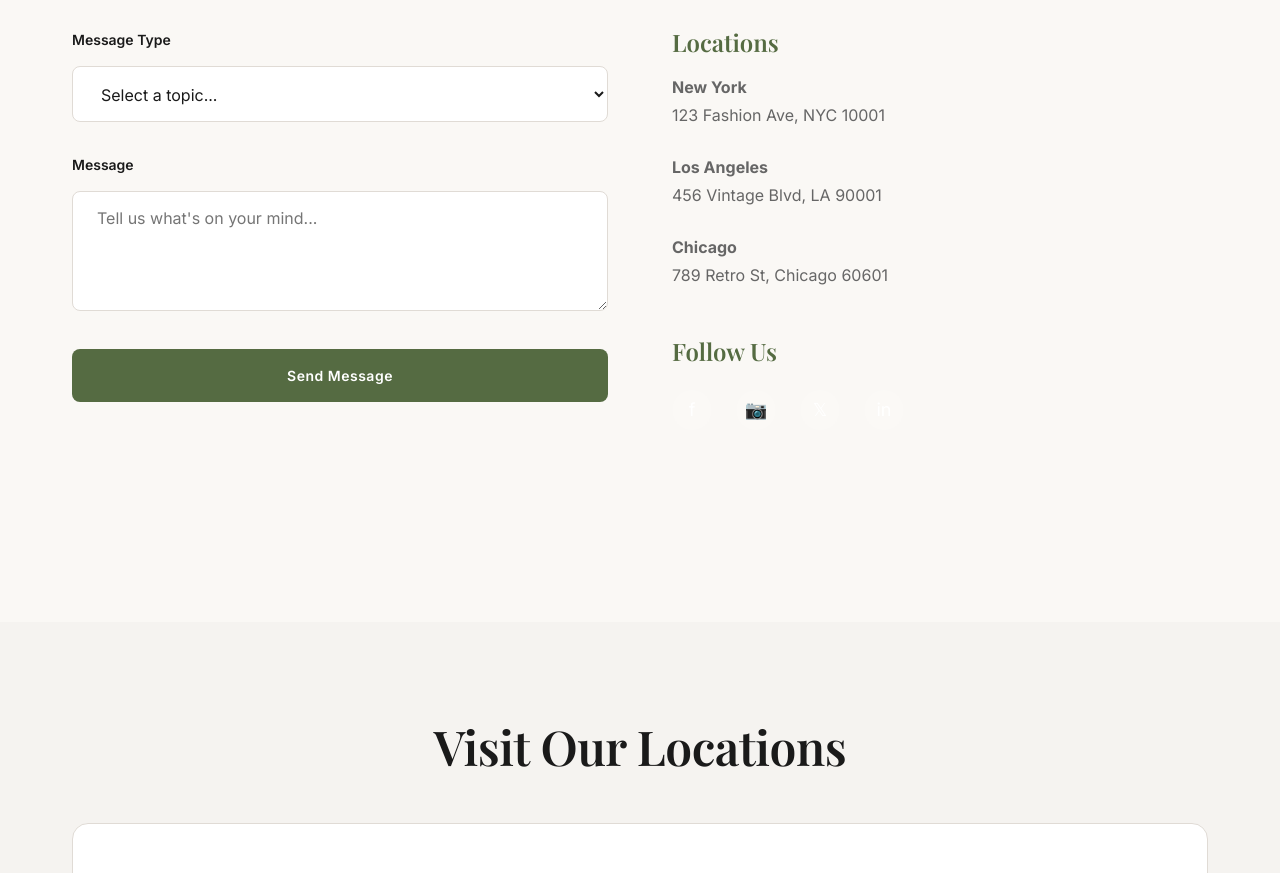
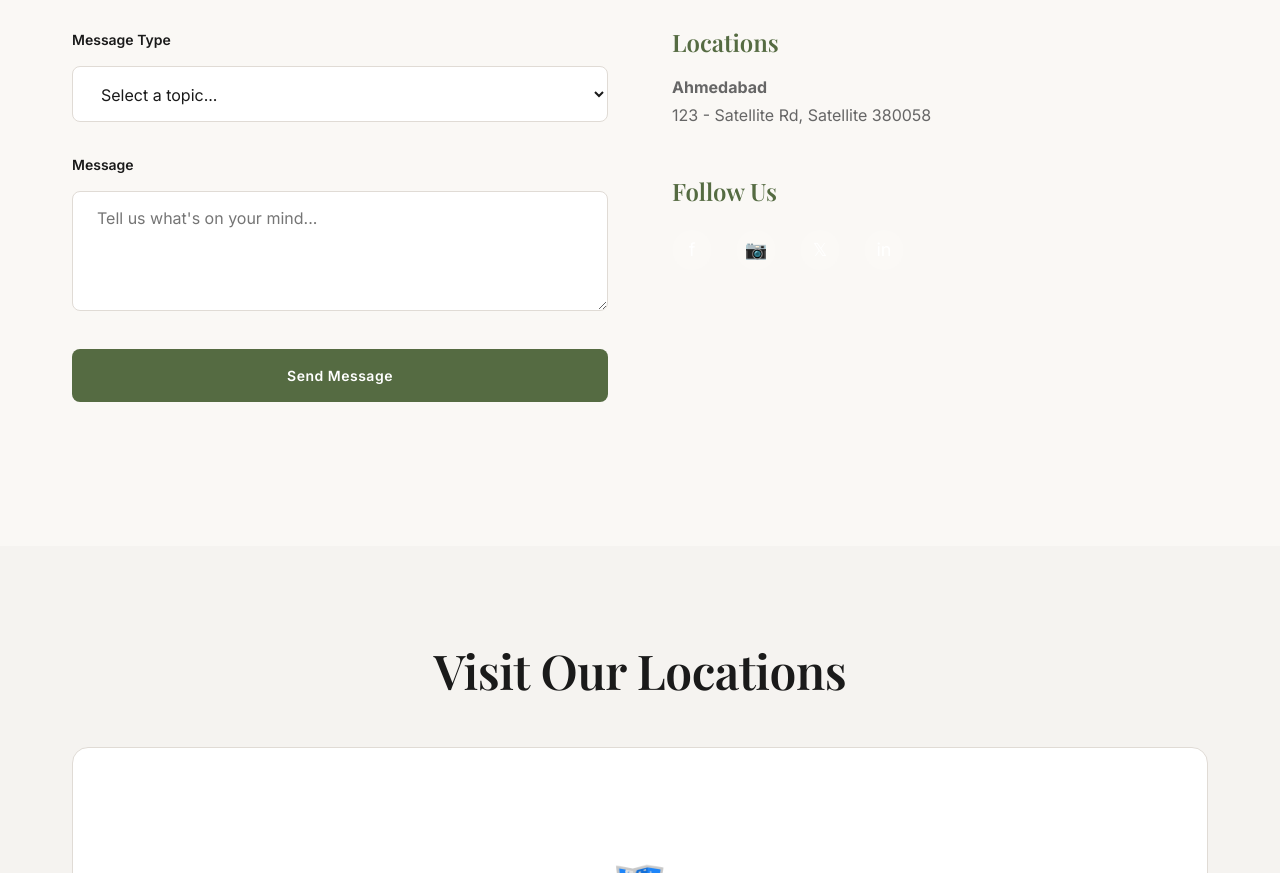
Before and after one commit to Anish1910/Demo, a plain HTML site: page pages/contact.html in a window 1280 px wide. Shown: the part 1237-2110 px from the top of the page. Drawn offline with nearby package versions, Linux system fonts and the light colour scheme.

Commit message:
Initial commit

```diff
--- a/pages/contact.html
+++ b/pages/contact.html
@@ -105,9 +105,8 @@
 
           <div style="margin-bottom: var(--spacing-xl);">
             <h4 style="color: var(--accent-moss); margin-bottom: var(--spacing-sm);">Locations</h4>
-            <p><strong>New York</strong><br>123 Fashion Ave, NYC 10001</p>
-            <p><strong>Los Angeles</strong><br>456 Vintage Blvd, LA 90001</p>
-            <p><strong>Chicago</strong><br>789 Retro St, Chicago 60601</p>
+
+            <p><strong>Ahmedabad</strong><br> 123 - Satellite Rd, Satellite 380058</p>
           </div>
 
           <div style="margin-bottom: var(--spacing-xl);">
```
